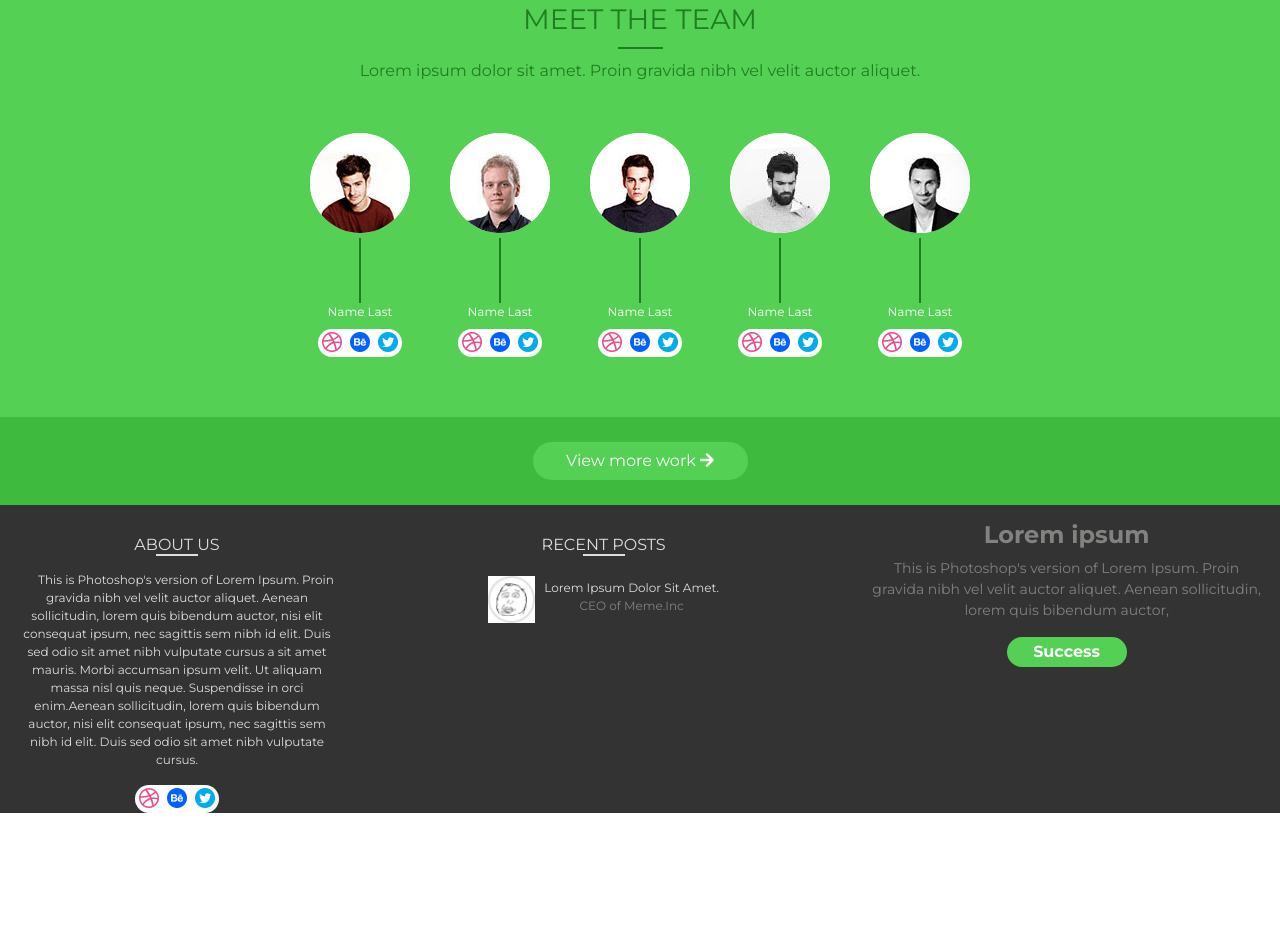
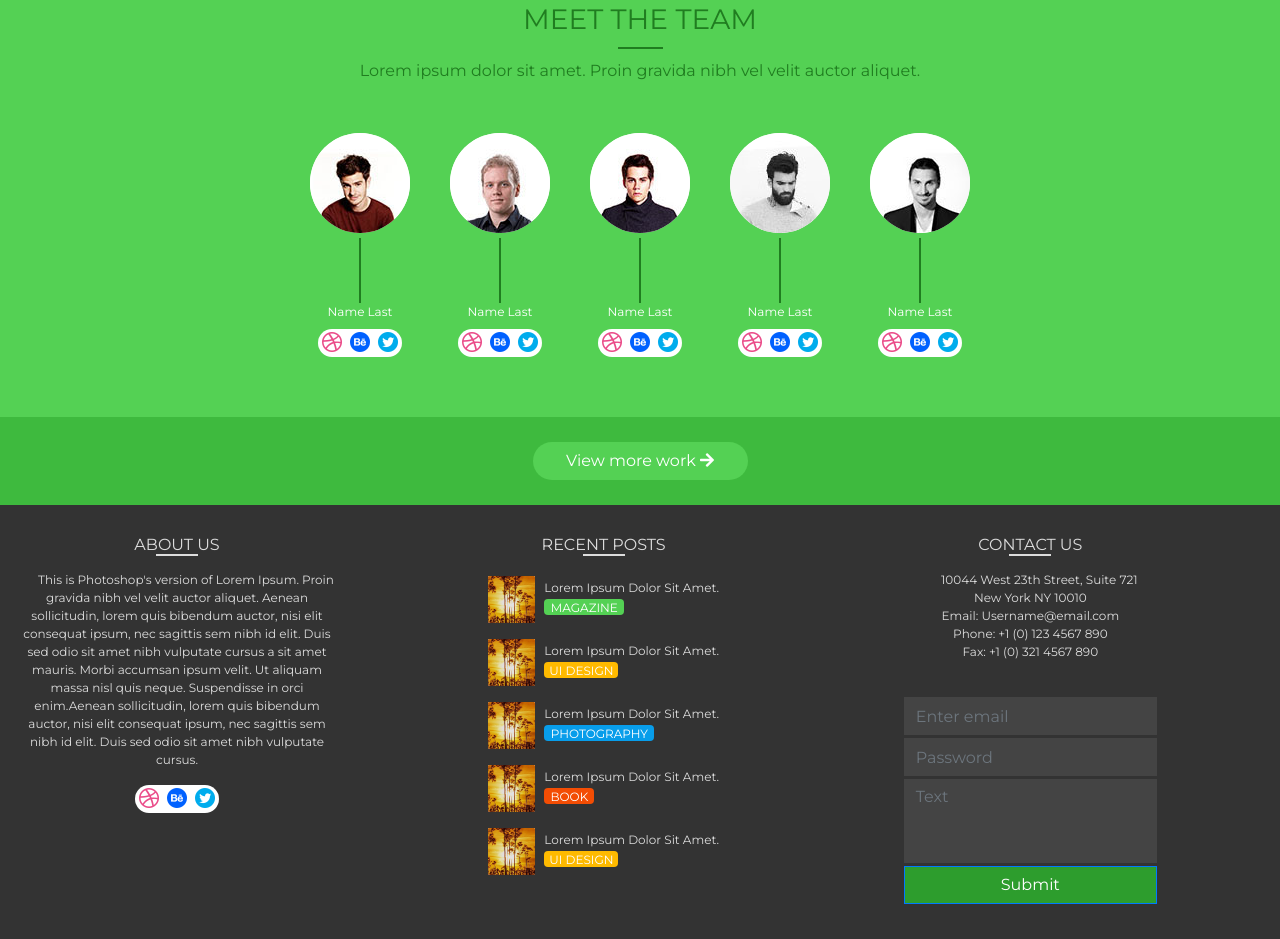
Before and after one commit to likili/css, a plain HTML site: page index.html in a window 1280 px wide. Shown: the part 2994-3933 px from the top of the page. Before the commit the page ends 3807 px from the top, so only its background shows below. Drawn offline with Linux system fonts and the light colour scheme.

Commit message:
Post 4: Доделан подвал

```diff
--- a/css/main.css
+++ b/css/main.css
@@ -438,22 +438,20 @@ header .container-fluid {
     padding-top: 30px;
 }
 
-.footer-post__block {
-    font-size: 12px;
+.footer-post {
     margin-top: 20px;
 }
 
-.footer-post__title {
+.footer-post__block {
+    font-size: 12px;
     text-align: left;
 }
+
 
 .footer-post__img {
     display: block;
     width: 47px;
     height: 47px;
-    /*border-radius: 100px;*/
-    /*border-color: red;*/
-    /*border-width: 2px;*/
     margin-right: 9px;
 
 }
@@ -462,7 +460,107 @@ header .container-fluid {
     padding-top: 3px;
 }
 
+.footer-post__clrmg {
 
+    text-align: left;
+    height: 16px;
+    width: 80px;
+    /*background: #54d154;*/
+}
+.footer-post__clrmg button {
+    text-align: center;
+    background: #54d154;
+}
+
+.footer-post__ui {
+    text-align: center;
+    height: 16px;
+    width: 74px;
+}
+
+.footer-post__ui button {
+    text-align: center;
+    background: #ffba00;
+}
+
+.footer-post__ft {
+
+    text-align: center;
+    height: 16px;
+    width: 110px;
+}
+
+.footer-post__ft button {
+    background: #089dea;
+}
+
+.footer-post__bk {
+    height: 16px;
+    width: 50px;
+}
+
+.footer-post__bk button {
+    text-align: center;
+    background: #f34d04;
+}
+
+.footer-post .btn {
+    margin: 0;
+    padding: 0;
+    border: 0;
+    /*background: #54d154;*/
+    color: white;
+    font-size: 12px;
+}
+
+/* Контакты */
+
+
+.ftr-cnt__title {
+    font-size: 16px;
+    margin: 0;
+}
+.ftr-cnt__text {
+    padding-top: 15px;
+    padding-bottom: 20px;
+    font-size: 12px;
+    text-indent: 1.5em;
+}
+
+.ftr-cnt__block {
+    text-align: center;
+    max-width: 324px;
+    padding-top: 30px;
+}
+
+.ftr-frm form {
+    border-radius: 200px;
+}
+
+.ftr-frm .form-group {
+    margin-bottom: 3px;
+    border: 0;
+}
+
+
+.ftr-frm input,.ftr-frm textarea {
+    background: #444444;
+    border: 0;
+    border-radius: unset;
+    resize: none;
+    width: 253px;
+}
+
+
+.ftr-frm button {
+    border-radius: initial;
+    background: #2d9d2d;
+    width: 253px;
+}
+
+.ftr-end {
+    height: 35px;
+}
 
 /* TODO: медиа запрос (адаптивность) */
 /*в диапозовне от нуля до 992px применяться данные классы*/
--- a/index.html
+++ b/index.html
@@ -528,40 +528,110 @@
                     RECENT POSTS
                   </h6>
                   <hr>
-
+                  <div class="footer-post">
                     <div class="footer-post__block d-flex justify-content-center">
                       <p>
-                      <img src="img/Herp.jpg" class="footer-post__img">
+                        <img src="img/work/work_1.jpg" class="footer-post__img">
                       </p>
                       <div class="">
                         <p class="footer-post__title">
                           Lorem Ipsum Dolor Sit Amet.
                         </p>
-                      <p class="gray">
-                        CEO of Meme.Inc
+                        <p class="footer-post__clrmg">
+                          <button class="btn footer-post__clrmg">MAGAZINE</button>
+                        </p>
+                      </div>
+                    </div>
+                    <div class="footer-post__block d-flex justify-content-center">
+                      <p>
+                        <img src="img/work/work_1.jpg" class="footer-post__img">
+                      </p>
+                      <div class="">
+                        <p class="footer-post__title">
+                          Lorem Ipsum Dolor Sit Amet.
+                        </p>
+                        <p class="footer-post__ui">
+                          <button class="btn footer-post__ui">UI DESIGN</button>
+                        </p>
+                      </div>
+                    </div>
+                    <div class="footer-post__block d-flex justify-content-center">
+                        <p>
+                          <img src="img/work/work_1.jpg" class="footer-post__img">
+                        </p>
+                        <div class="">
+                          <p class="footer-post__title">
+                            Lorem Ipsum Dolor Sit Amet.
+                          </p>
+                          <p class="footer-post__ft">
+                            <button class="btn footer-post__ft">PHOTOGRAPHY</button>
+                          </p>
+                        </div>
+                      </div>
+                    <div class="footer-post__block d-flex justify-content-center">
+                      <p>
+                        <img src="img/work/work_1.jpg" class="footer-post__img">
+                      </p>
+                      <div class="">
+                        <p class="footer-post__title">
+                          Lorem Ipsum Dolor Sit Amet.
+                        </p>
+                        <p class="footer-post__bk">
+                          <button class="btn footer-post__bk">BOOK</button>
+                        </p>
+                      </div>
+                    </div>
+                    <div class="footer-post__block d-flex justify-content-center">
+                      <p>
+                        <img src="img/work/work_1.jpg" class="footer-post__img">
+                      </p>
+                      <div class="">
+                        <p class="footer-post__title">
+                          Lorem Ipsum Dolor Sit Amet.
+                        </p>
+                        <p class="footer-post__ui">
+                          <button class="btn footer-post__ui">UI DESIGN</button>
                         </p>
                       </div>
                     </div>
                   </div>
                 </div>
               </div>
+            </div>
             <div class="col-md-4">
-              <div class="what-we">
-                <p>
-                </p>
-                <div class="what-we__block">
-                  <h5 class="what-we__title">
-                    Lorem ipsum
-                  </h5>
-                  <p class="what-we__text">
-                    This is Photoshop's version  of Lorem Ipsum. Proin gravida nibh vel velit auctor aliquet. Aenean sollicitudin, lorem quis bibendum auctor,
+              <div class="ftr-cnt__block">
+                <div class="">
+                  <h6 class="ftr-cnt__title">
+                    CONTACT US
+                  </h6>
+                  <hr>
+                  <p class="ftr-cnt__text">
+                    10044 West 23th Street, Suite 721<br>
+                    New York NY 10010<br>
+                    Email: Username@email.com<br>
+                    Phone: +1 (0) 123 4567 890<br>
+                    Fax: +1 (0) 321 4567 890
                   </p>
                 </div>
-                <div class="what-we-btn m-auto ">
-                  <button type="button" class="what-we-btn__click green btn">Success</button>
+              <div class="ftr-frm">
+                <form>
+                  <div class="form-group">
+                    <input type="email" class="form-control m-auto" id="exampleInputEmail1" aria-describedby="emailHelp" placeholder="Enter email">
+                  </div>
+                  <div class="form-group">
+                    <input type="password" class="form-control m-auto" id="exampleInputPassword1" placeholder="Password">
+                  </div>
+                  <div class="form-group">
+                    <textarea class="form-control m-auto" id="exampleFormControlTextarea1" rows="3" maxlength="340" placeholder="Text"></textarea>
+                  </div>
+                  <button type="submit" class="btn btn-primary">Submit</button>
+                </form>
               </div>
               </div>
             </div>
+          </div>
+          <div class="row">
+            <div class="ftr-end"></div>
           </div>
         </div>
     </footer>
```
Lines whose indentation alone changed are shown as unchanged.
